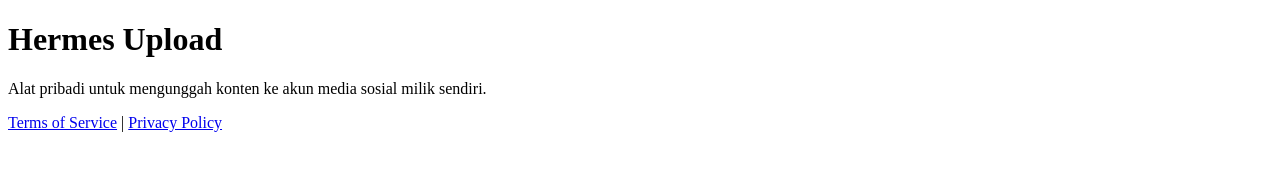
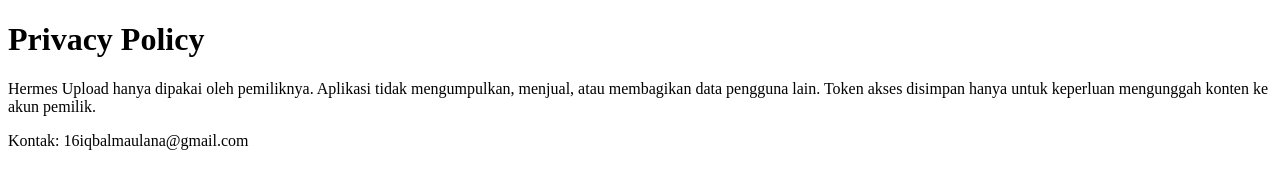
Before and after one commit to iqbalula/iqbalula.github.io, a plain HTML site: page privacy.html in a window 1280 px wide. Drawn offline with Linux system fonts and the light colour scheme.

Commit message:
privacy.html

```diff
--- a/privacy.html
+++ b/privacy.html
@@ -1,4 +1,4 @@
-<!doctype html><html><head><meta charset="utf-8"><title>Hermes Upload</title></head>
-<body><h1>Hermes Upload</h1>
-<p>Alat pribadi untuk mengunggah konten ke akun media sosial milik sendiri.</p>
-<p><a href="terms.html">Terms of Service</a> | <a href="privacy.html">Privacy Policy</a></p></body></html>
+<!doctype html><html><head><meta charset="utf-8"><title>Privacy Policy</title></head>
+<body><h1>Privacy Policy</h1>
+<p>Hermes Upload hanya dipakai oleh pemiliknya. Aplikasi tidak mengumpulkan, menjual, atau membagikan data pengguna lain. Token akses disimpan hanya untuk keperluan mengunggah konten ke akun pemilik.</p>
+<p>Kontak: 16iqbalmaulana@gmail.com</p></body></html>
```
